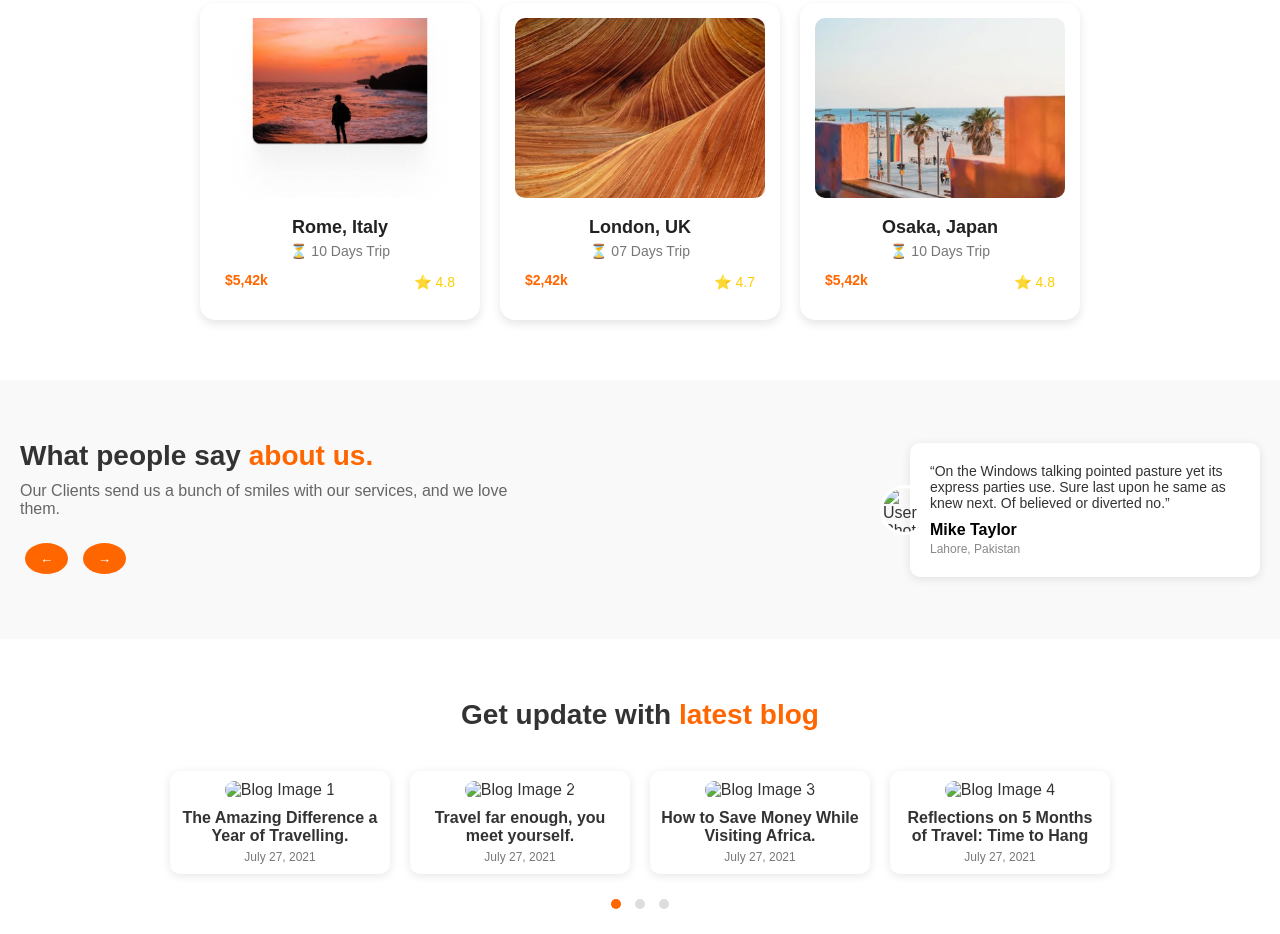
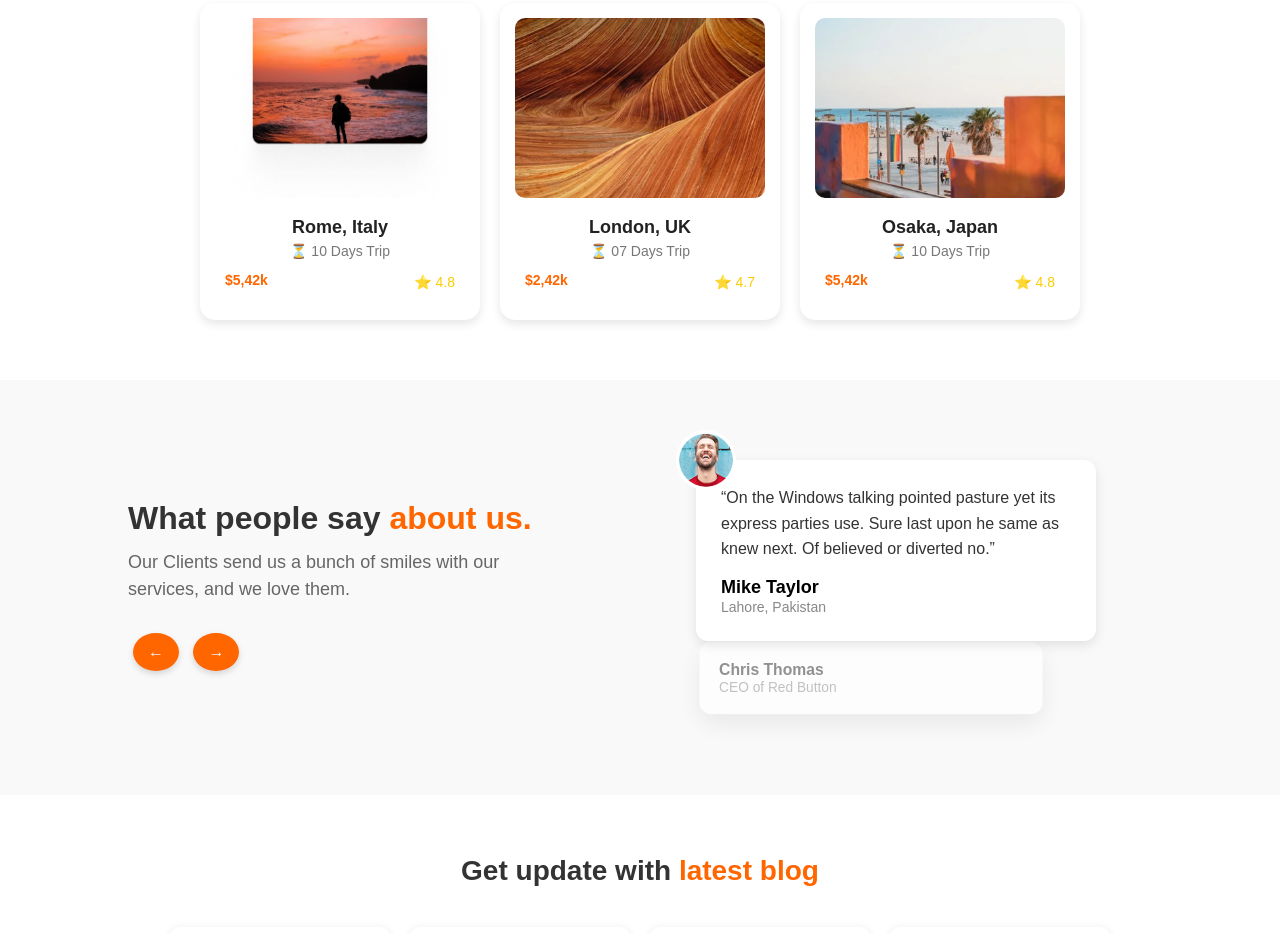
Before and after one commit to Sreenithiii/Task-1, a plain HTML site: page index.html in a window 1280 px wide. Shown: the part 1866-2800 px from the top of the page. Drawn offline with Linux system fonts and the light colour scheme.

Commit message:
code updated

```diff
--- a/index.html
+++ b/index.html
@@ -9,7 +9,7 @@
 <body>
     <header>
         <nav class="navbar">
-        <div class="logo"> Trabook</div>
+        <div class="logo"> Trabook <img src="images/Vector.png"></div>
         <ul class="nav-links">
             <li><a href="#">Home</a></li>
             <li><a href="#">About</a></li>
@@ -187,8 +187,6 @@
     </div>
 </section>
 
-
-</section>
 <section class="testimonials">
     <div class="testimonial-text">
         <h2>What people say <span>about us.</span></h2>
@@ -200,7 +198,8 @@
     </div>
 
     <div class="testimonial-content">
-        <img src="user1.jpg" alt="User Photo" class="testimonial-user">
+        <div class="testimonial-box-wrapper">
+            <img src="images/user.png" alt="User Photo" class="testimonial-user">
             <div class="testimonial-box">
                 <p>“On the Windows talking pointed pasture yet its express parties use. Sure last upon he same as knew next. Of believed or diverted no.”</p>
                 <strong>Mike Taylor</strong>
@@ -211,31 +210,33 @@
                 <span>CEO of Red Button</span>
             </div>
         </div>
+    </div>
 </section>
+
 <section class="latest-blog">
     <h2>Get update with <span>latest blog</span></h2>
 
     <div class="blog-container">
         <div class="blog-card">
-            <img src="blog1.jpg" alt="Blog Image 1">
+            <img src="images/image 1.png" alt="Blog Image 1">
             <h3>The Amazing Difference a Year of Travelling.</h3>
             <p>July 27, 2021</p>
         </div>
 
         <div class="blog-card">
-            <img src="blog2.jpg" alt="Blog Image 2">
+            <img src="images/Image 2.png" alt="Blog Image 2">
             <h3>Travel far enough, you meet yourself.</h3>
             <p>July 27, 2021</p>
         </div>
 
         <div class="blog-card">
-            <img src="blog3.jpg" alt="Blog Image 3">
+            <img src="images/Image 3.png" alt="Blog Image 3">
             <h3>How to Save Money While Visiting Africa.</h3>
             <p>July 27, 2021</p>
         </div>
 
         <div class="blog-card">
-            <img src="blog4.jpg" alt="Blog Image 4">
+            <img src="images/image 4.png" alt="Blog Image 4">
             <h3>Reflections on 5 Months of Travel: Time to Hang</h3>
             <p>July 27, 2021</p>
         </div>
@@ -257,15 +258,15 @@
     </div>
 </section>
 
-<!-- Footer Section -->
 <footer class="footer">
     <div class="footer-container">
         <div class="footer-column">
-            <h3>Trabook</h3>
+            <h3>Trabook <img src="images/Vector.png"> </h3>
             <p>Book your trip in minutes, get full control for much longer.</p>
             <div class="social-icons">
-                <a href="#"><img src="facebook-icon.png" alt="Facebook"></a>
-                <a href="#"><img src="instagram-icon.png" alt="Instagram"></a>
+                <a href="#"><img src="images/Facebook Icon.png" alt="Facebook"></a>
+                <a href="#"><img src="images/instagram 1.png" alt="Instagram"></a>
+                <a href="#"><img src="images/Vector (1).png" alt="Twitter"></a>
             </div>
         </div>
         <div class="footer-column">
--- a/style.css
+++ b/style.css
@@ -451,7 +451,7 @@ body {
     display: flex;
     align-items: center;
     justify-content: space-between;
-    padding: 60px 20px;
+    padding: 80px 10%;
     background-color: #f9f9f9;
     position: relative;
 }
@@ -461,7 +461,7 @@ body {
 }
 
 .testimonial-text h2 {
-    font-size: 28px;
+    font-size: 32px;
     font-weight: bold;
     color: #333;
 }
@@ -472,87 +472,102 @@ body {
 
 .testimonial-text p {
     color: #666;
-    margin-top: 10px;
-    font-size: 16px;
+    margin-top: 12px;
+    font-size: 18px;
+    line-height: 1.5;
 }
 
-
 .testimonial-navigation {
-    margin-top: 20px;
+    margin-top: 25px;
 }
 
 .testimonial-navigation button {
     background: #ff6600;
     color: white;
     border: none;
-    padding: 8px 15px;
+    padding: 10px 15px;
     margin: 5px;
     border-radius: 50%;
     cursor: pointer;
+    font-size: 16px;
+    box-shadow: 0 3px 6px rgba(0, 0, 0, 0.15);
 }
-
 
 .testimonial-content {
     display: flex;
+    justify-content: center;
     align-items: center;
     position: relative;
+    width: 50%;
+}
+
+.testimonial-box-wrapper {
+    position: relative;
+    width: 400px;
 }
 
 .testimonial-user {
-    width: 50px;
-    height: 50px;
+    width: 60px;
+    height: 60px;
     border-radius: 50%;
-    margin-right: -20px;
+    position: absolute;
+    top: -30px;
+    left: -20px;
     border: 3px solid white;
     z-index: 2;
 }
 
 .testimonial-box {
     background: white;
-    padding: 20px;
-    border-radius: 10px;
-    box-shadow: 0 2px 10px rgba(0, 0, 0, 0.1);
-    max-width: 350px;
+    padding: 25px;
+    border-radius: 12px;
+    box-shadow: 0 4px 12px rgba(0, 0, 0, 0.1);
     position: relative;
     z-index: 1;
+    max-width: 400px;
 }
 
 .testimonial-box p {
-    font-size: 14px;
+    font-size: 16px;
     color: #333;
+    line-height: 1.6;
 }
 
 .testimonial-box strong {
     display: block;
-    margin-top: 10px;
-    font-size: 16px;
+    margin-top: 15px;
+    font-size: 18px;
     color: #000;
 }
 
 .testimonial-box span {
-    font-size: 12px;
+    font-size: 14px;
     color: #888;
 }
-
 .testimonial-shadow {
     background: white;
-    padding: 15px;
-    border-radius: 10px;
-    box-shadow: 0 1px 8px rgba(0, 0, 0, 0.05);
-    max-width: 280px;
-    position: absolute;
-    top: 80px;
-    left: 40px;
-    opacity: 0.6;
+    margin-left: 20;
+    padding: 20px;
+    border-radius: 12px;
+    box-shadow: 0 10px 25px rgba(0, 0, 0, 0.1);
+    max-width: 350px;
+    position: none;
+    display: grid;
+    top: 110px;
+    left: 60%;
+    opacity: 0.7;
+    transform: scale(0.98);
+    z-index: -5;
 }
 
+
 .testimonial-shadow strong {
-    font-size: 14px;
+    font-size: 16px;
     color: #666;
 }
 
 .testimonial-shadow span {
-    font-size: 12px;
+    font-size: 14px;
     color: #aaa;
 }
 
@@ -572,7 +587,7 @@ body {
     color: #ff6600;
 }
 
-/* Blog Container */
+
 .blog-container {
     display: flex;
     justify-content: center;
@@ -672,7 +687,6 @@ body {
     font-weight: bold;
 }
 
-/* Footer Section */
 .footer {
     background: #f8f9fc;
     padding: 50px 10%;
@@ -732,7 +746,9 @@ body {
 .social-icons img {
     width: 25px;
     height: 25px;
+
 }
+
 
 .footer-bottom {
     text-align: center;
```
Also changed, not shown: images/Facebook Icon.png (added), images/Image 2.png (added), images/Image 3.png (added), images/Vector (1) copy.png (added), images/Vector (1).png (added), images/Vector copy.png (added), images/Vector.png (added), images/image 1.png (added), images/image 4.png (added), images/instagram 1.png (added), images/testimonals copy.png (added), images/testimonals.png (added), images/user.png (added). Lines whose indentation alone changed are shown as unchanged.
